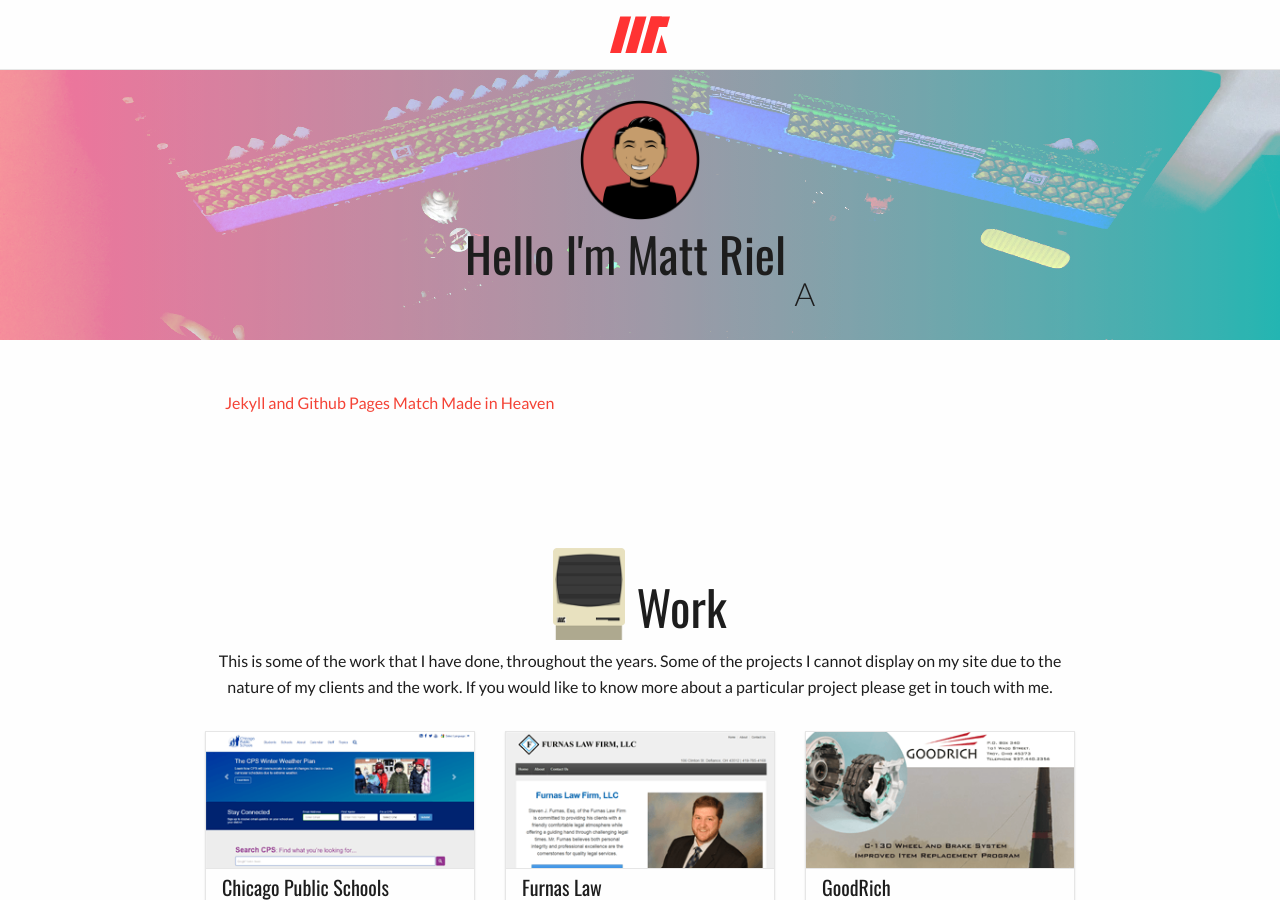
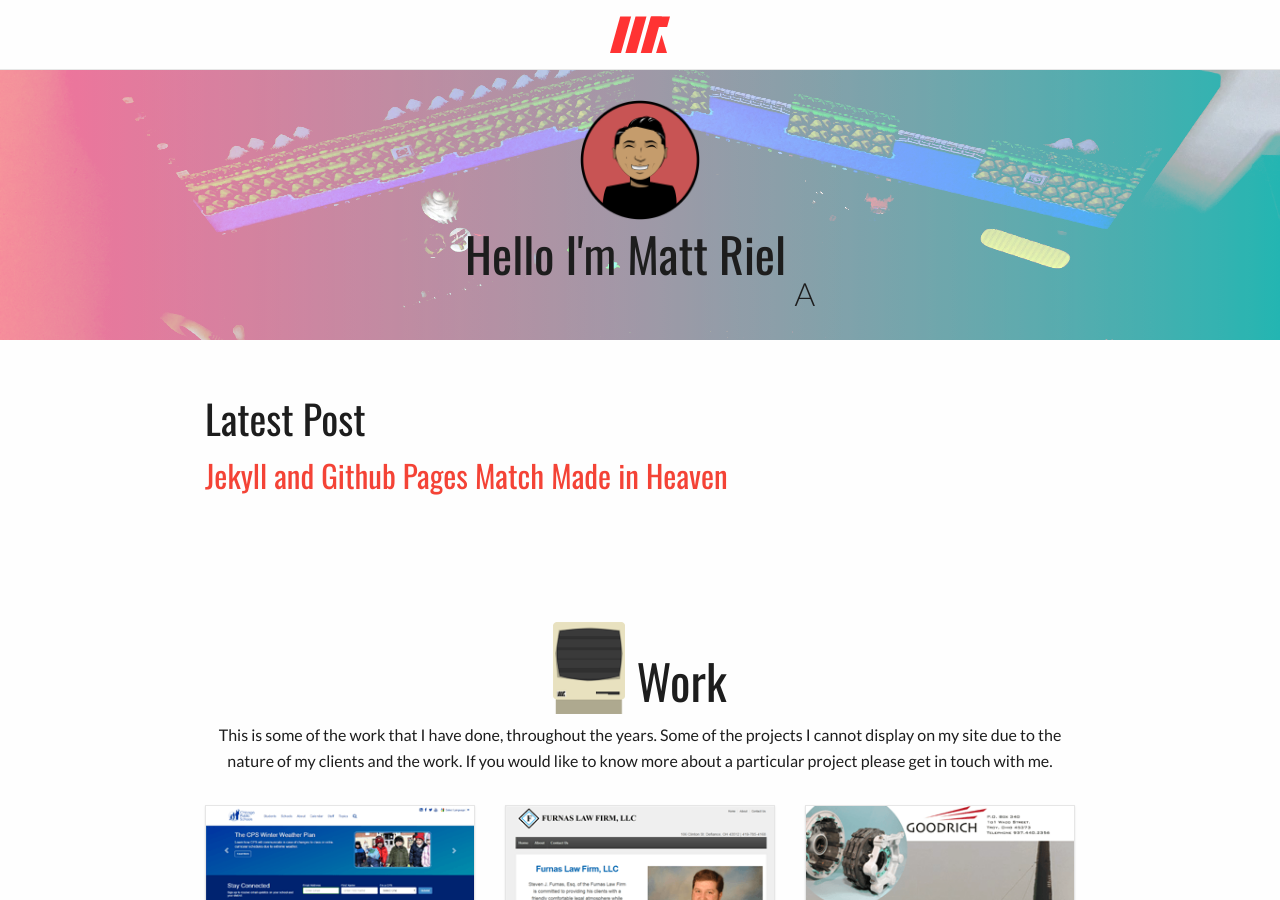
Before and after one commit to mriel/mriel.github.io, a Jekyll site: the page built from index.html, in a window 1280 px wide and 900 px high. Built offline with Jekyll 4.4.1, drawn with Linux system fonts in a browser that asks for light colours; a script that is not in the unit is left out.

Commit message:
Update index.html

```diff
--- a/index.html
+++ b/index.html
@@ -5,13 +5,10 @@ title: Matt Riel Designer
       <div class="sections">
             <div class="row">
                   <div class="column">
-                  <ul>
-                    {% for post in site.posts %}
-                      <li>
-                        <a href="{{ post.url }}">{{ post.title }}</a>
-                      </li>
+                        <h2>Latest Post</h2>
+                    {% for post in site.posts limit:1 %}
+                        <h3><a href="{{ post.url }}">{{ post.title }}</a></h3>
                     {% endfor %}
-                  </ul>
                   </div>
             </div>
       </div>
```
